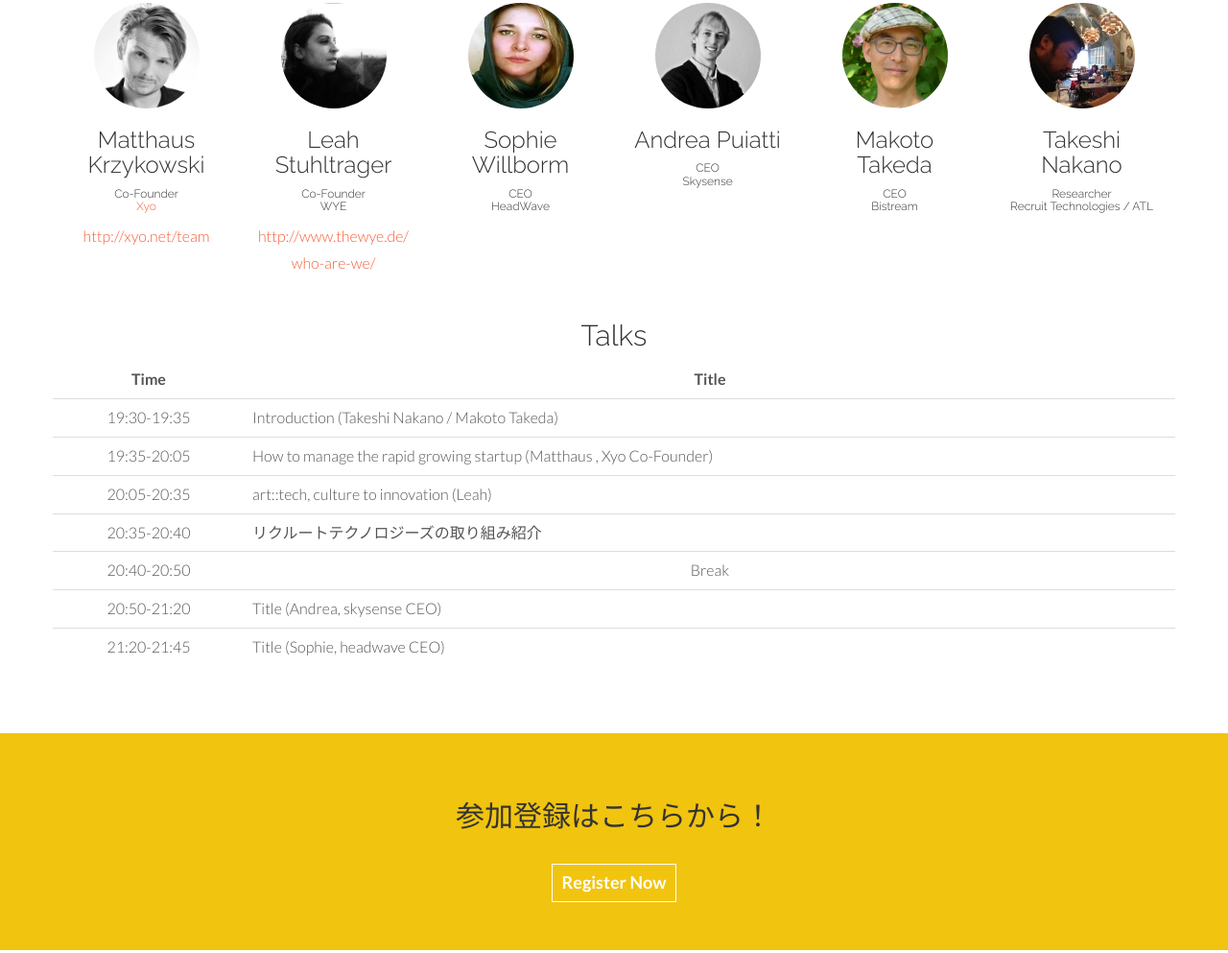
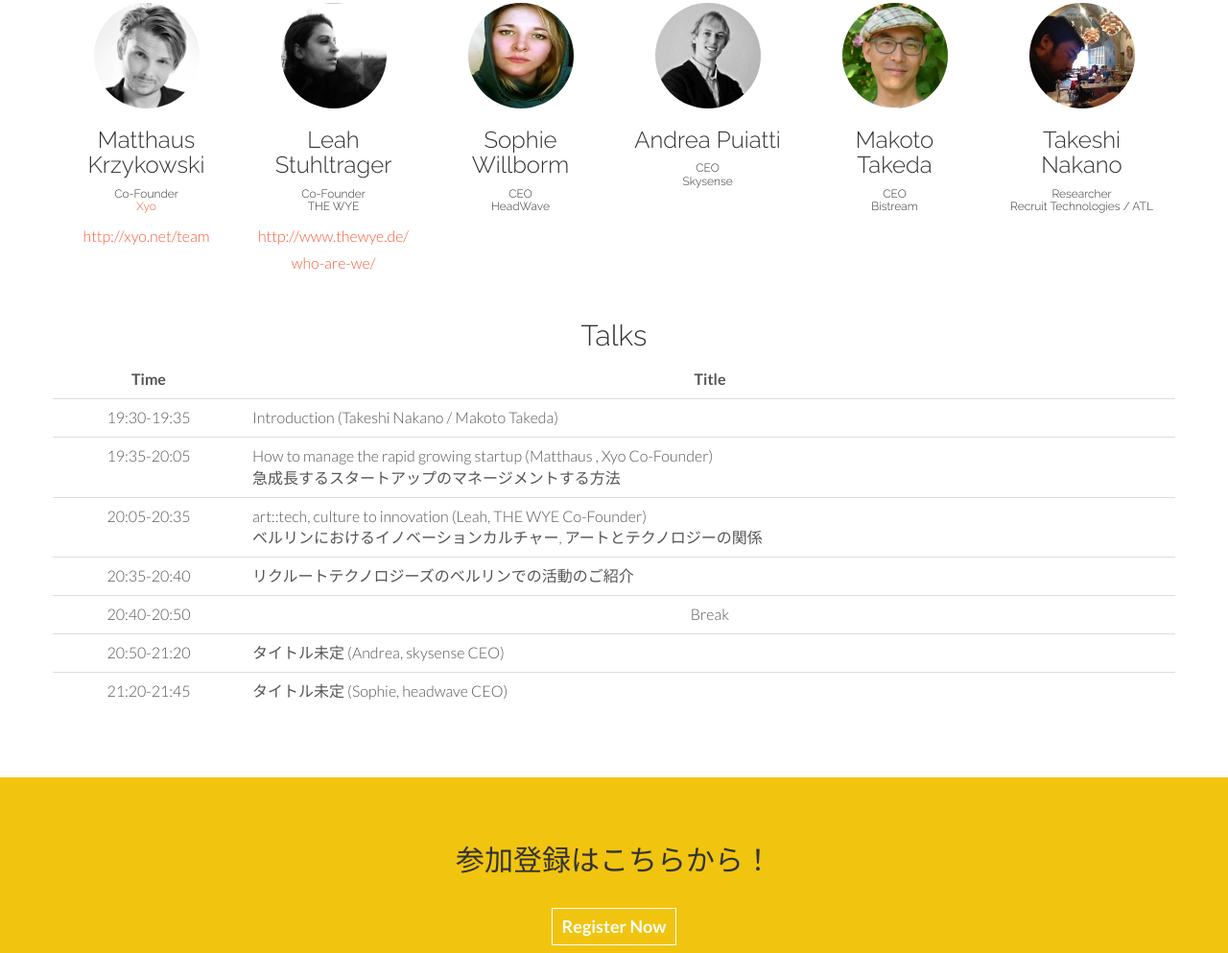
Before and after one commit to tf0054/ffmpeg.wasm, a plain HTML site: page index.html in a window 1280 px wide. Shown: the part 1254-2247 px from the top of the page at 96% size. Drawn offline with Linux system fonts and the light colour scheme.

Commit message:
update title

```diff
--- a/index.html
+++ b/index.html
@@ -95,7 +95,7 @@
 				<div class="col-lg-2">
 					<img src="assets/img/speakers/leah.jpg" data-toggle="tooltip" title="Leah" class="img-circle" width="110" height="110">
 					<h3>Leah Stuhltrager</h3>
-					<h6>Co-Founder</br>WYE</h6>
+					<h6>Co-Founder</br>THE WYE</h6>
 					<p><a href="http://www.thewye.de/who-are-we/" target="_blank">http://www.thewye.de/who-are-we/</a></p>
 				</div>
 				<div class="col-lg-2">
@@ -137,15 +137,15 @@
     </tr>
     <tr>
       <td>19:35-20:05</td>
-      <td align="left">How to manage the rapid growing startup (Matthaus , Xyo Co-Founder)</td>
+      <td align="left">How to manage the rapid growing startup (Matthaus , Xyo Co-Founder)<br/>急成長するスタートアップのマネージメントする方法</td>
     </tr>
     <tr>
       <td>20:05-20:35</td>
-      <td align="left">art::tech, culture to innovation (Leah)</td>
+      <td align="left">art::tech, culture to innovation (Leah, THE WYE Co-Founder)<br/>ベルリンにおけるイノベーションカルチャー, アートとテクノロジーの関係</td>
     </tr>
     <tr>
       <td>20:35-20:40</td>
-      <td align="left">リクルートテクノロジーズの取り組み紹介</td>
+      <td align="left">リクルートテクノロジーズのベルリンでの活動のご紹介</td>
     </tr>
     <tr>
       <td>20:40-20:50</td>
@@ -153,11 +153,11 @@
     </tr>
     <tr>
       <td>20:50-21:20</td>
-      <td align="left">Title (Andrea, skysense CEO)</td>
+      <td align="left">タイトル未定 (Andrea, skysense CEO)</td>
     </tr>
     <tr>
       <td>21:20-21:45</td>
-      <td align="left">Title (Sophie, headwave CEO)</td>
+      <td align="left">タイトル未定 (Sophie, headwave CEO)</td>
     </tr>
   </tbody>
   </table>
```
